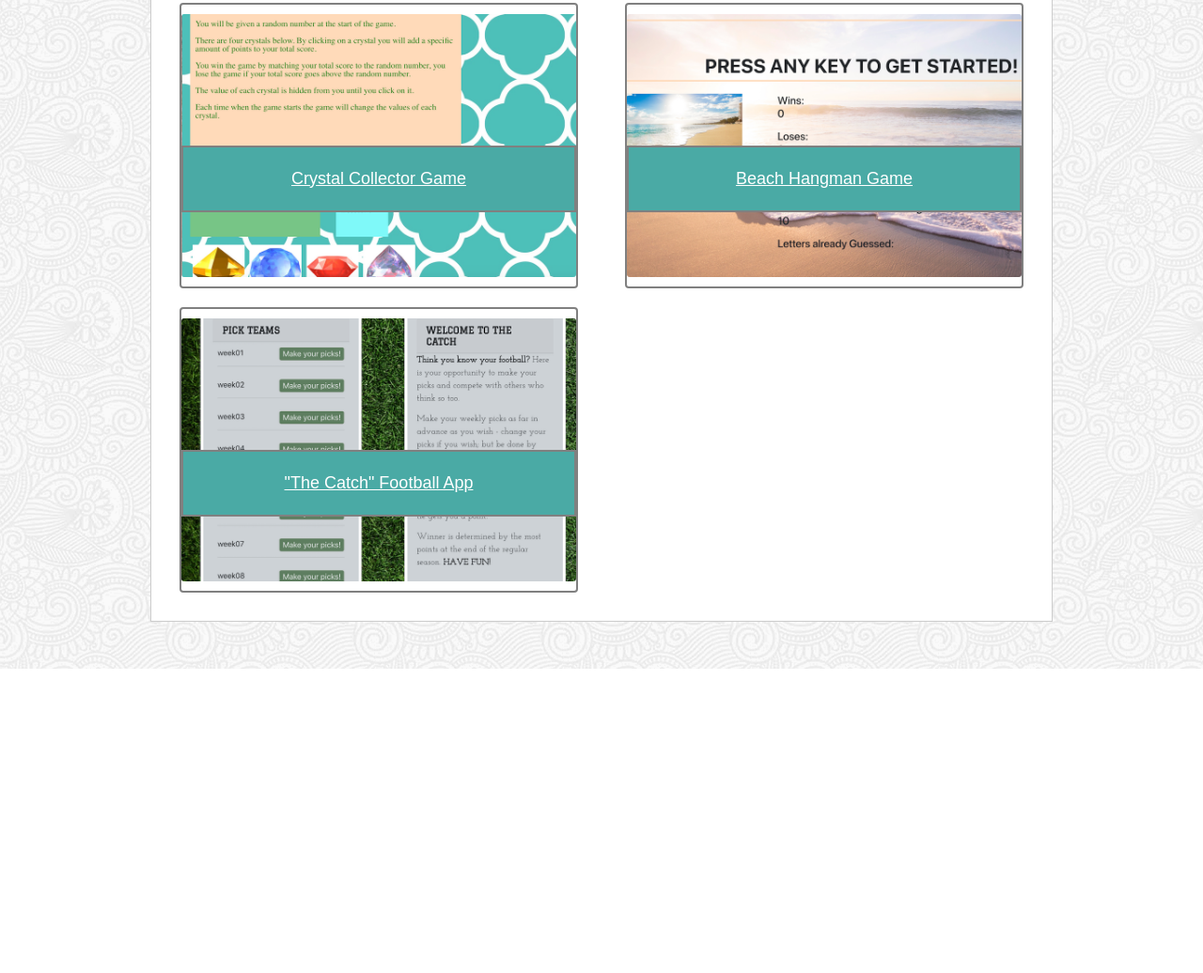
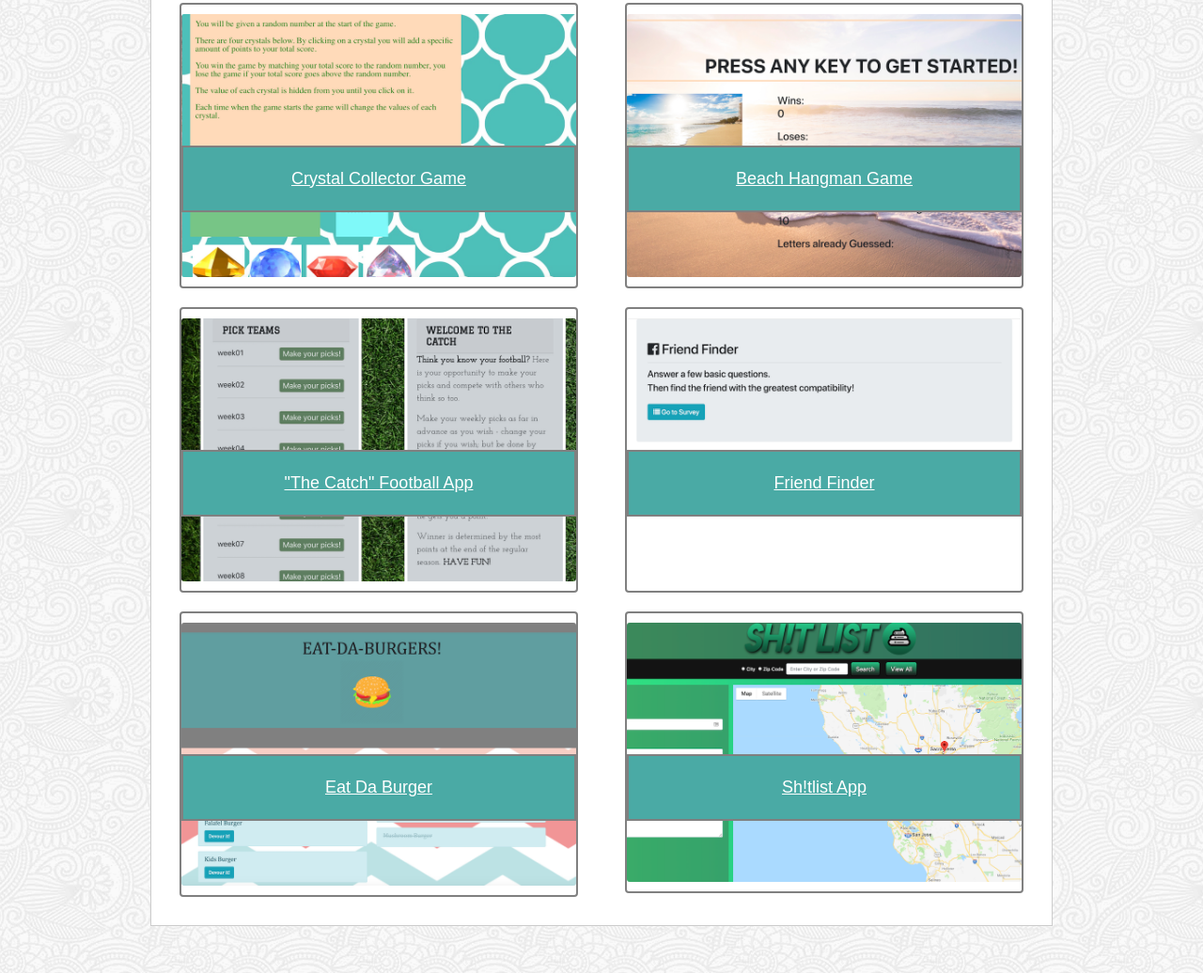
Before and after one commit to casekercan/Bootstrap-Portfolio, a plain HTML site: page portfolio.html in a window 1280 px wide. Shown: the part 886-1922 px from the top of the page at 94% size. Before the commit the page ends 1598 px from the top, so only its background shows below. Drawn offline with nearby package versions, Linux system fonts and the light colour scheme.

Commit message:
added new projects

```diff
--- a/portfolio.html
+++ b/portfolio.html
@@ -84,7 +84,6 @@
         <!-- Row 3 gallery -->
 
         <div class="row">
-
             <div class="col-sm-6">
                 <div class="card justify-content-center">
                     <img class="card-img" src="./assets/images/traintime.png" alt="Train-Time Site">
@@ -104,7 +103,6 @@
                     </div>
                 </div>
             </div>
-
         </div>
 
         <!-- Row 3 gallery -->
@@ -140,8 +138,39 @@
                     </div>
                 </div>
             </div>
+            <div class="col-sm-6 ">
+                <div class="card justify-content-center">
+                    <img class="card-img" src="./assets/images/friendfinder.png" alt="Friend Finder">
+                    <div class="card-img-overlay">
+                        <p class="card-text"><a href="https://friendfindersearch.herokuapp.com/">Friend Finder</a></p>
+                    </div>
+                </div>
+            </div>
+        </div>
 
+
+        <!-- Row 5 gallery -->
+        <div class="row">
+            <div class="col-sm-6 ">
+                <div class="card justify-content-center">
+                    <img class="card-img" src="./assets/images/burger.png" alt="Burger Game">
+                    <div class="card-img-overlay">
+                        <p class="card-text"><a href="https://sekercansequelizedburger.herokuapp.com/"> Eat Da Burger
+                            </a></p>
+                    </div>
+                </div>
+            </div>
+            <div class="col-sm-6 ">
+                <div class="card justify-content-center">
+                    <img class="card-img" src="./assets/images/shitlist.png" alt="shitlist">
+                    <div class="card-img-overlay">
+                        <p class="card-text"><a href="https://sh1tlist.herokuapp.com/">Sh!tlist App</a></p>
+                    </div>
+                </div>
+            </div>
         </div>
+
+
     </div>
 
     <!-- footer  -->
```
Also changed, not shown: assets/images/burger.png (added), assets/images/friendfinder.png (added), assets/images/shitlist.png (added), 1 other file.
